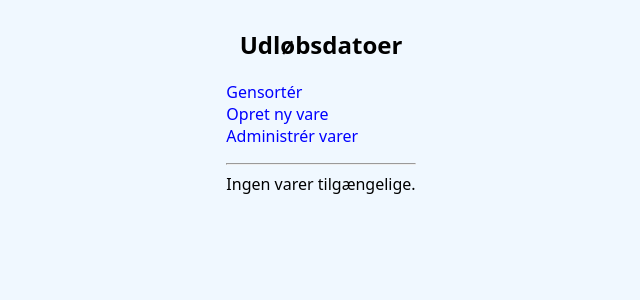
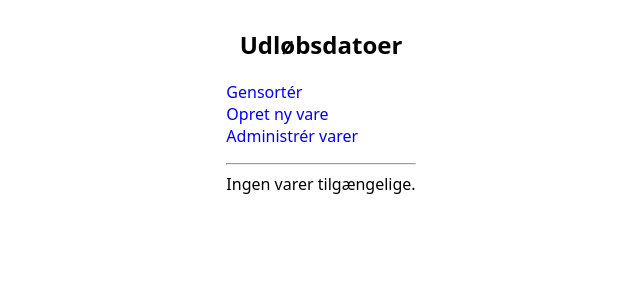
Before and after one commit to nqpz/expiry-dates, a Django app: page / in a window 1280 px wide. Shown: the top 300 px of the page, without its empty margins (319-959 px from the left). Run offline with Django 5.2, Linux system fonts and the light colour scheme; data that the repository does not hold is empty; some libraries are stand-ins or nearby versions.

Commit message:
Go back to white background
Pictures almost all have white background

```diff
--- a/varer/static/varer/style.css
+++ b/varer/static/varer/style.css
@@ -1,5 +1,4 @@
 body {
-  background-color: aliceblue;
   font-family: sans;
 
   display: flex;
```
